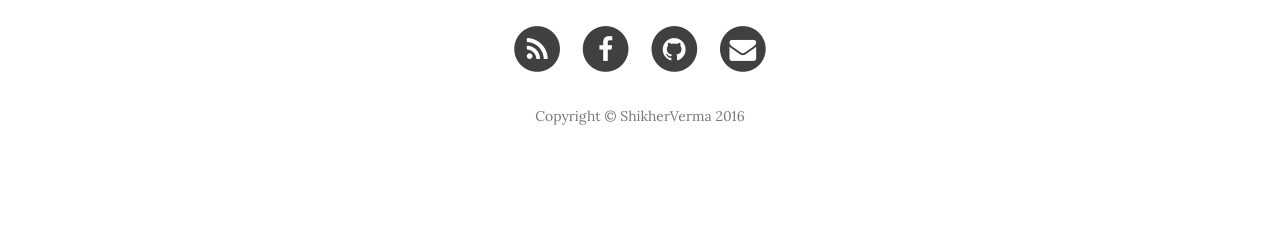
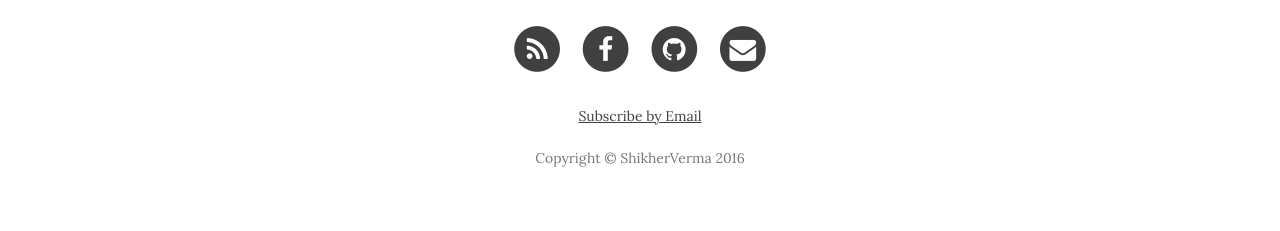
Before and after one commit to it-projects-llc/odoo-saas-tools, a Jekyll site: the page built from index.html, in a window 1280 px wide. Shown: the part 1745-1976 px from the top of the page. Built offline with Jekyll 4.4.1, drawn with Linux system fonts in a browser that asks for light colours; nearby versions of some CDN libraries; before the commit the page ends 1937 px from its top, so only the background shows below that.

Commit message:
add feedburner subscription

```diff
--- /dev/null
+++ b/_includes/feedburner_subscribe.html
@@ -0,0 +1 @@
+<a href="https://feedburner.google.com/fb/a/mailverify?uri=programmer-wannabe&amp;loc=en_US">Subscribe by Email</a>
--- a/_includes/footer.html
+++ b/_includes/footer.html
@@ -53,7 +53,7 @@
                     </li>
                     {% endif %}
                 </ul>
-                <p class="copyright text-muted">Copyright &copy; {{ site.copyright_name }} {{ site.time | date: '%Y' }}</p>
+                <p class="copyright text-muted">{% include feedburner_subscribe.html %} <br><br> Copyright &copy; {{ site.copyright_name }} {{ site.time | date: '%Y' }}</p>
             </div>
         </div>
     </div>
```
